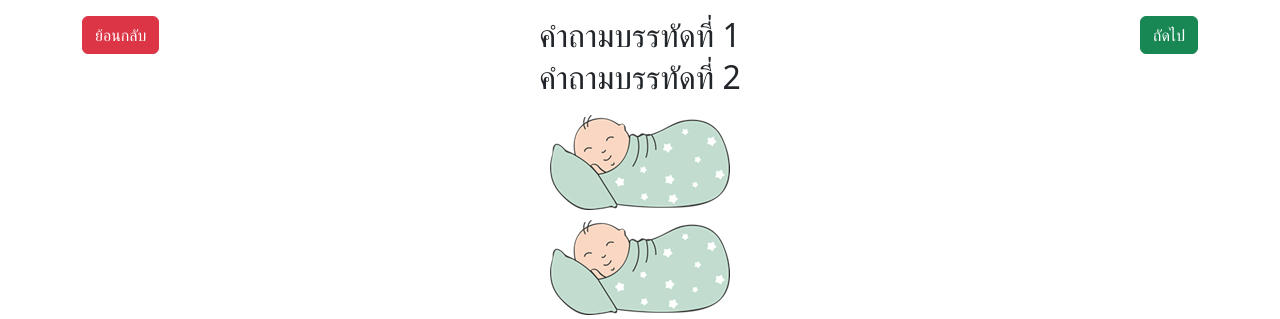
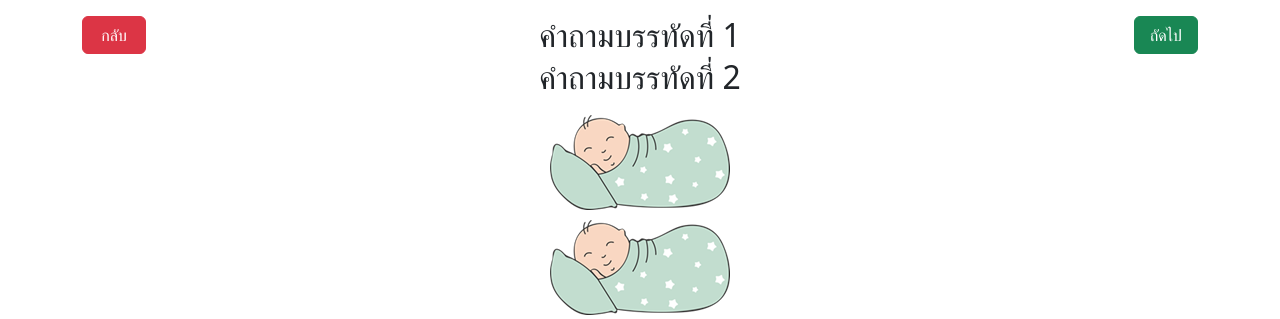
Before and after one commit to slowbs/score_great, a PHP site: page /score4.php in a window 1280 px wide. Shown: the part 56-375 px from the top of the page. Run offline with PHP 8.4, Linux system fonts and the light colour scheme.

Commit message:
จัดรูปแบบปุ่ม

```diff
--- a/assets/css/ta.css
+++ b/assets/css/ta.css
@@ -3,15 +3,11 @@
 }
 
 .back_button {
-    width: 6rem;
-    height: 3rem;
-    font-size: 19px;
+    width: 4rem;
 }
 
 .next_button {
-    width: 6rem;
-    height: 3rem;
-    font-size: 19px;
+    width: 4rem;
 }
 
 .question_1 {
--- a/comment.php
+++ b/comment.php
@@ -9,7 +9,7 @@
     <div class="container">
         <div class="row pt-3">
             <div class="col-3">
-                <a href="score4.php" class="btn btn-danger">ย้อนกลับ</a>
+                <a href="score4.php" class="btn btn-danger back_button">กลับ</a>
             </div>
             <div class="col text-center">
                 <h2 class="mb-1">ข้อเสนอแนะ</h2>
--- a/confirm.php
+++ b/confirm.php
@@ -9,7 +9,7 @@
     <div class="container">
         <div class="row pt-3">
             <div class="col">
-                <a href="comment.php" class="btn btn-danger back_button">ย้อนกลับ</a>
+                <a href="comment.php" class="btn btn-danger back_button">กลับ</a>
             </div>
             <div class="col text-center">
                 <h2 class="mb-1">สรุปผลการประเมิน</h2>
--- a/score1.php
+++ b/score1.php
@@ -14,7 +14,7 @@
                 <h2 class="mb-1">คำถามบรรทัดที่ 1</h2>
             </div>
             <div class="col-3" style="text-align: right">
-                <a href="score2.php" class="btn btn-success">ถัดไป</a>
+                <a href="score2.php" class="btn btn-success next_button">ถัดไป</a>
             </div>
         </div>
         <div class="row">
--- a/score2.php
+++ b/score2.php
@@ -9,13 +9,13 @@
     <div class="container">
         <div class="row pt-3">
             <div class="col-3">
-                <a href="score1.php" class="btn btn-danger">ย้อนกลับ</a>
+                <a href="score1.php" class="btn btn-danger back_button">กลับ</a>
             </div>
             <div class="col text-center">
                 <h2 class="mb-1">คำถามบรรทัดที่ 1</h2>
             </div>
             <div class="col-3" style="text-align: right">
-                <a href="score3.php" class="btn btn-success">ถัดไป</a>
+                <a href="score3.php" class="btn btn-success next_button">ถัดไป</a>
             </div>
         </div>
         <div class="row">
--- a/score3.php
+++ b/score3.php
@@ -9,13 +9,13 @@
     <div class="container">
         <div class="row pt-3">
             <div class="col-3">
-                <a href="score2.php" class="btn btn-danger">ย้อนกลับ</a>
+                <a href="score2.php" class="btn btn-danger back_button">กลับ</a>
             </div>
             <div class="col text-center">
                 <h2 class="mb-1">คำถามบรรทัดที่ 1</h2>
             </div>
             <div class="col-3" style="text-align: right">
-                <a href="score4.php" class="btn btn-success">ถัดไป</a>
+                <a href="score4.php" class="btn btn-success next_button">ถัดไป</a>
             </div>
         </div>
         <div class="row">
--- a/score4.php
+++ b/score4.php
@@ -9,13 +9,13 @@
     <div class="container">
         <div class="row pt-3">
             <div class="col-3">
-                <a href="score3.php" class="btn btn-danger">ย้อนกลับ</a>
+                <a href="score3.php" class="btn btn-danger back_button">กลับ</a>
             </div>
             <div class="col text-center">
                 <h2 class="mb-1">คำถามบรรทัดที่ 1</h2>
             </div>
             <div class="col-3" style="text-align: right">
-                <a href="comment.php" class="btn btn-success">ถัดไป</a>
+                <a href="comment.php" class="btn btn-success next_button">ถัดไป</a>
             </div>
         </div>
         <div class="row">
```
